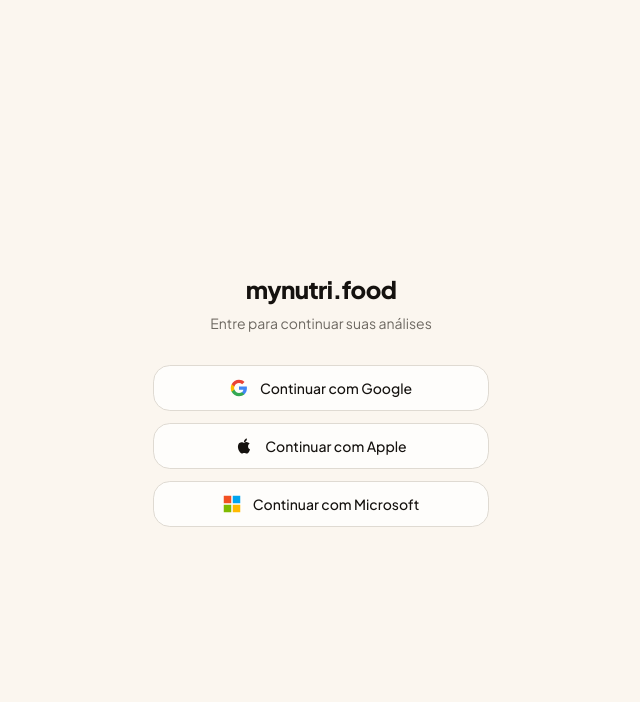
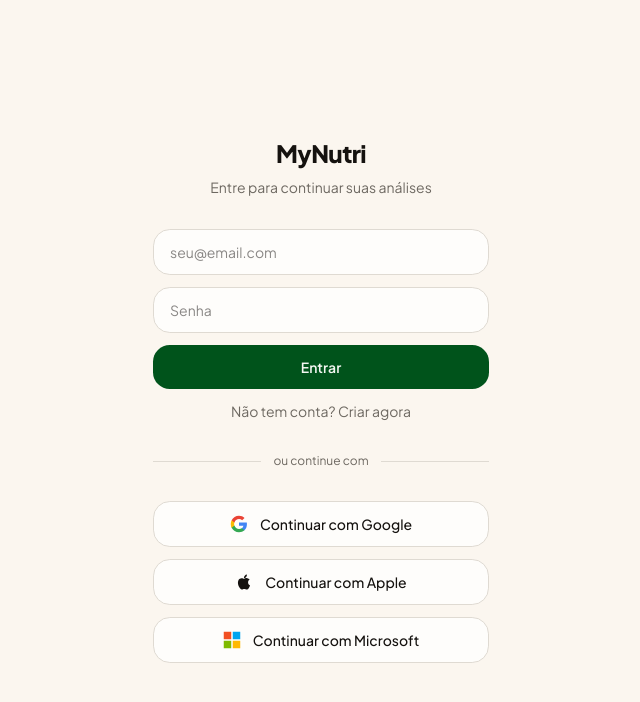
Before and after one commit to jrlandre/mynutri-app, a Next.js app: page /auth in a window 1280 px wide. Shown: the top 702 px of the page, without its empty margins (319-959 px from the left). Built offline with nearby package versions, Linux system fonts and the light colour scheme; no server answers.

Commit message:
feat: add email/password login to auth page
Toggle between sign in and sign up modes, error translation,
email confirmation screen, and redirect to / after successful login.

Co-Authored-By: Claude Sonnet 4.6 <noreply@anthropic.com>

```diff
--- a/app/auth/page.tsx
+++ b/app/auth/page.tsx
@@ -1,18 +1,77 @@
 "use client"
 
+import { useState } from "react"
 import { createClient } from "@/lib/supabase/client"
 import { motion } from "framer-motion"
+import { useRouter } from "next/navigation"
+
+type Mode = "signin" | "signup"
+type Step = "form" | "confirm"
 
 export default function AuthPage() {
   const supabase = createClient()
+  const router = useRouter()
 
-  async function signIn(provider: "google" | "apple" | "azure") {
+  const [mode, setMode] = useState<Mode>("signin")
+  const [step, setStep] = useState<Step>("form")
+  const [email, setEmail] = useState("")
+  const [password, setPassword] = useState("")
+  const [error, setError] = useState<string | null>(null)
+  const [loading, setLoading] = useState(false)
+
+  async function signInWithOAuth(provider: "google" | "apple" | "azure") {
     await supabase.auth.signInWithOAuth({
       provider,
-      options: {
-        redirectTo: `${window.location.origin}/auth/callback`,
-      },
+      options: { redirectTo: `${window.location.origin}/auth/callback` },
     })
+  }
+
+  async function handleSubmit(e: React.FormEvent) {
+    e.preventDefault()
+    setError(null)
+    setLoading(true)
+
+    try {
+      if (mode === "signin") {
+        const { error } = await supabase.auth.signInWithPassword({ email, password })
+        if (error) throw error
+        router.push("/")
+      } else {
+        const { error } = await supabase.auth.signUp({
+          email,
+          password,
+          options: { emailRedirectTo: `${window.location.origin}/auth/callback` },
+        })
+        if (error) throw error
+        setStep("confirm")
+      }
+    } catch (err: unknown) {
+      const msg = err instanceof Error ? err.message : "Erro ao autenticar"
+      setError(translateError(msg))
+    } finally {
+      setLoading(false)
+    }
+  }
+
+  if (step === "confirm") {
+    return (
+      <main className="h-dvh max-w-sm mx-auto flex flex-col items-center justify-center px-6 gap-6 text-center">
+        <motion.div initial={{ opacity: 0, y: 12 }} animate={{ opacity: 1, y: 0 }} className="flex flex-col gap-3">
+          <div className="text-4xl">📬</div>
+          <h1 className="text-xl font-extrabold tracking-tight">Confirme seu e-mail</h1>
+          <p className="text-sm text-muted-foreground">
+            Enviamos um link para <strong>{email}</strong>.<br />
+            Clique nele para ativar sua conta.
+          </p>
+          <button
+            onClick={() => { setStep("form"); setMode("signin") }}
+            className="mt-2 text-sm text-primary underline underline-offset-4"
+          >
+            Já confirmei — entrar
+          </button>
+        </motion.div>
+      </main>
+    )
   }
 
   return (
@@ -22,34 +81,94 @@ export default function AuthPage() {
         animate={{ opacity: 1, y: 0 }}
         className="flex flex-col items-center gap-2 text-center"
       >
-        <h1 className="text-2xl font-extrabold tracking-tight">mynutri.food</h1>
+        <h1 className="text-2xl font-extrabold tracking-tight">MyNutri</h1>
         <p className="text-sm text-muted-foreground">
-          Entre para continuar suas análises
+          {mode === "signin" ? "Entre para continuar suas análises" : "Crie sua conta gratuitamente"}
         </p>
       </motion.div>
 
+      {/* Email/password form */}
+      <motion.form
+        onSubmit={handleSubmit}
+        initial={{ opacity: 0, y: 12 }}
+        animate={{ opacity: 1, y: 0 }}
+        transition={{ delay: 0.05 }}
+        className="flex flex-col gap-3 w-full"
+      >
+        <input
+          type="email"
+          placeholder="seu@email.com"
+          value={email}
+          onChange={e => setEmail(e.target.value)}
+          required
+          className="w-full px-4 py-3 rounded-xl border border-border bg-card text-sm outline-none focus:ring-2 focus:ring-primary/30 transition"
+        />
+        <input
+          type="password"
+          placeholder="Senha"
+          value={password}
+          onChange={e => setPassword(e.target.value)}
+          required
+          minLength={6}
+          className="w-full px-4 py-3 rounded-xl border border-border bg-card text-sm outline-none focus:ring-2 focus:ring-primary/30 transition"
+        />
+
+        {error && (
+          <p className="text-sm text-destructive text-center">{error}</p>
+        )}
+
+        <button
+          type="submit"
+          disabled={loading}
+          className="w-full py-3 rounded-xl bg-primary text-primary-foreground text-sm font-semibold hover:opacity-90 transition disabled:opacity-50"
+        >
+          {loading ? "Aguarde..." : mode === "signin" ? "Entrar" : "Criar conta"}
+        </button>
+
+        <button
+          type="button"
+          onClick={() => { setMode(mode === "signin" ? "signup" : "signin"); setError(null) }}
+          className="text-sm text-muted-foreground hover:text-foreground transition text-center"
+        >
+          {mode === "signin" ? "Não tem conta? Criar agora" : "Já tem conta? Entrar"}
+        </button>
+      </motion.form>
+
+      {/* Divider */}
+      <motion.div
+        initial={{ opacity: 0 }}
+        animate={{ opacity: 1 }}
+        transition={{ delay: 0.1 }}
+        className="flex items-center gap-3 w-full"
+      >
+        <div className="flex-1 h-px bg-border" />
+        <span className="text-xs text-muted-foreground">ou continue com</span>
+        <div className="flex-1 h-px bg-border" />
+      </motion.div>
+
+      {/* OAuth buttons */}
       <motion.div
         initial={{ opacity: 0, y: 12 }}
         animate={{ opacity: 1, y: 0 }}
-        transition={{ delay: 0.1 }}
+        transition={{ delay: 0.15 }}
         className="flex flex-col gap-3 w-full"
       >
         <button
-          onClick={() => signIn("google")}
+          onClick={() => signInWithOAuth("google")}
           className="w-full flex items-center justify-center gap-3 px-4 py-3 rounded-xl border border-border bg-card text-sm font-medium hover:bg-muted transition-colors"
         >
           <GoogleIcon />
           Continuar com Google
         </button>
         <button
-          onClick={() => signIn("apple")}
+          onClick={() => signInWithOAuth("apple")}
           className="w-full flex items-center justify-center gap-3 px-4 py-3 rounded-xl border border-border bg-card text-sm font-medium hover:bg-muted transition-colors"
         >
           <AppleIcon />
           Continuar com Apple
         </button>
         <button
-          onClick={() => signIn("azure")}
+          onClick={() => signInWithOAuth("azure")}
           className="w-full flex items-center justify-center gap-3 px-4 py-3 rounded-xl border border-border bg-card text-sm font-medium hover:bg-muted transition-colors"
         >
           <MicrosoftIcon />
@@ -58,6 +177,15 @@ export default function AuthPage() {
       </motion.div>
     </main>
   )
+}
+
+function translateError(msg: string): string {
+  if (msg.includes("Invalid login credentials")) return "E-mail ou senha incorretos."
+  if (msg.includes("Email not confirmed")) return "Confirme seu e-mail antes de entrar."
+  if (msg.includes("User already registered")) return "Este e-mail já está cadastrado."
+  if (msg.includes("Password should be at least")) return "A senha deve ter pelo menos 6 caracteres."
+  if (msg.includes("rate limit")) return "Muitas tentativas. Aguarde alguns minutos."
+  return msg
 }
 
 function GoogleIcon() {
```
